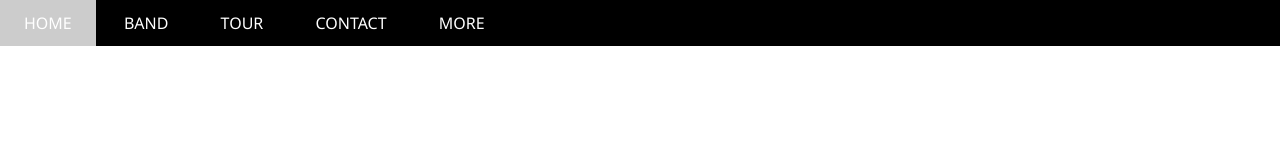
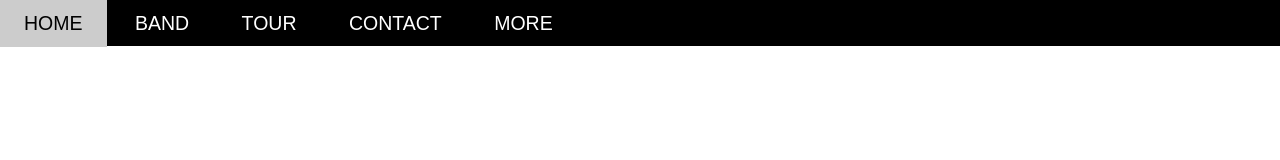
Before and after one commit to Truong-Van-Duy/w3_band, a plain HTML site: page index.html in a window 1280 px wide. Drawn offline with Linux system fonts and the light colour scheme.

Commit message:
rebuild header

```diff
--- a/assets/css/style.css
+++ b/assets/css/style.css
@@ -7,7 +7,7 @@
 }
 
 html {
-    font-family: 'Segoe UI', Tahoma, Geneva, Verdana, sans-serif;
+    font-family: Arial, Helvetica, sans-serif;
 }
 
 #main {
@@ -15,13 +15,9 @@ html {
 }
 
 #header {
-    background-color: #000;
     width: 100%;
     height: 46.4px;
-}
-
-#nav {
-
+    background-color: #000;
 }
 
 #nav li {
@@ -29,16 +25,17 @@ html {
 }
 
 #nav li a {
-    line-height: 46.4px;
-    padding: 0 24px;
-    color: #fff;
+    display: inline-block;
+    font-size: 19.5px;
+    color: #ffffff;
+    padding: 12px 24px;
     text-decoration: none;
     text-transform: uppercase;
 }
 
 #nav li:hover a {
-    display: inline-block;
     background-color: #ccc;
+    color: #000;
 }
 
 #nav .subnav {
--- a/index.html
+++ b/index.html
@@ -20,9 +20,9 @@
                 <li>
                     <a href="">More</a>
                     <ul class="subnav">
-                        <li><a href=""></a>Merchandise</li>
-                        <li><a href=""></a>Extras</li>
-                        <li><a href=""></a>Media</li>
+                        <li><a href="">Merchandise</a></li>
+                        <li><a href="">Extras</a></li>
+                        <li><a href="">Media</a></li>
                     </ul>
                 </li>
             </ul>
```
